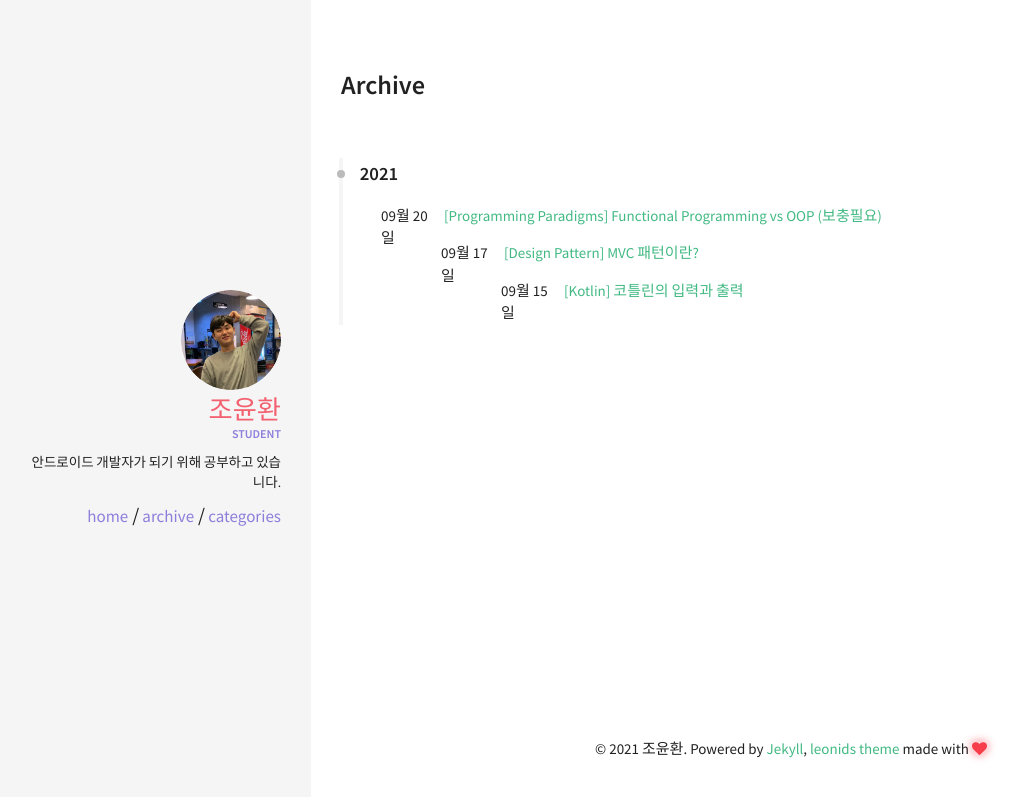
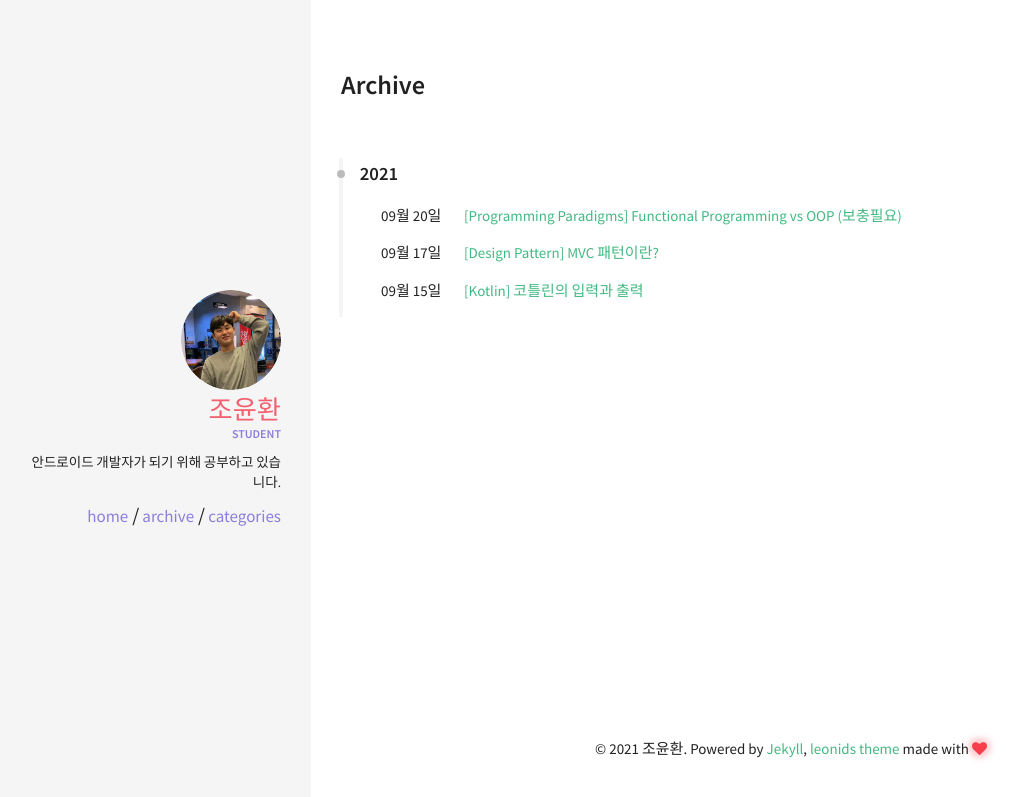
Before and after one commit to younhwan97/younhwan97.github.io, a Jekyll site: the page built from archive.html, in a window 1280 px wide. Shown: the top 797 px of the page, without its empty margins (9-1032 px from the left). Built offline with Jekyll 4.4.1, drawn with Linux system fonts in a browser that asks for light colours.

Commit message:
[수정] 아카이브 날짜 표기 방식 오류 수정

```diff
--- a/archive.html
+++ b/archive.html
@@ -14,7 +14,7 @@ permalink: /archive/
 
       <ul>
       {% for post in group.items %}
-        <li><div style="width:60px;float:left;">{{ post.date | date: "%m월 %-d일" }}</div> &nbsp;<a href="{{ site.url }}{{ post.url }}">{{ post.title }}</a></li>
+        <li><div style="width:80px;float:left;">{{ post.date | date: "%m월 %-d일" }}</div>  &nbsp;<a href="{{ site.url }}{{ post.url }}">{{ post.title }}</a></li>
       {% endfor %}
       </ul>
 
```
